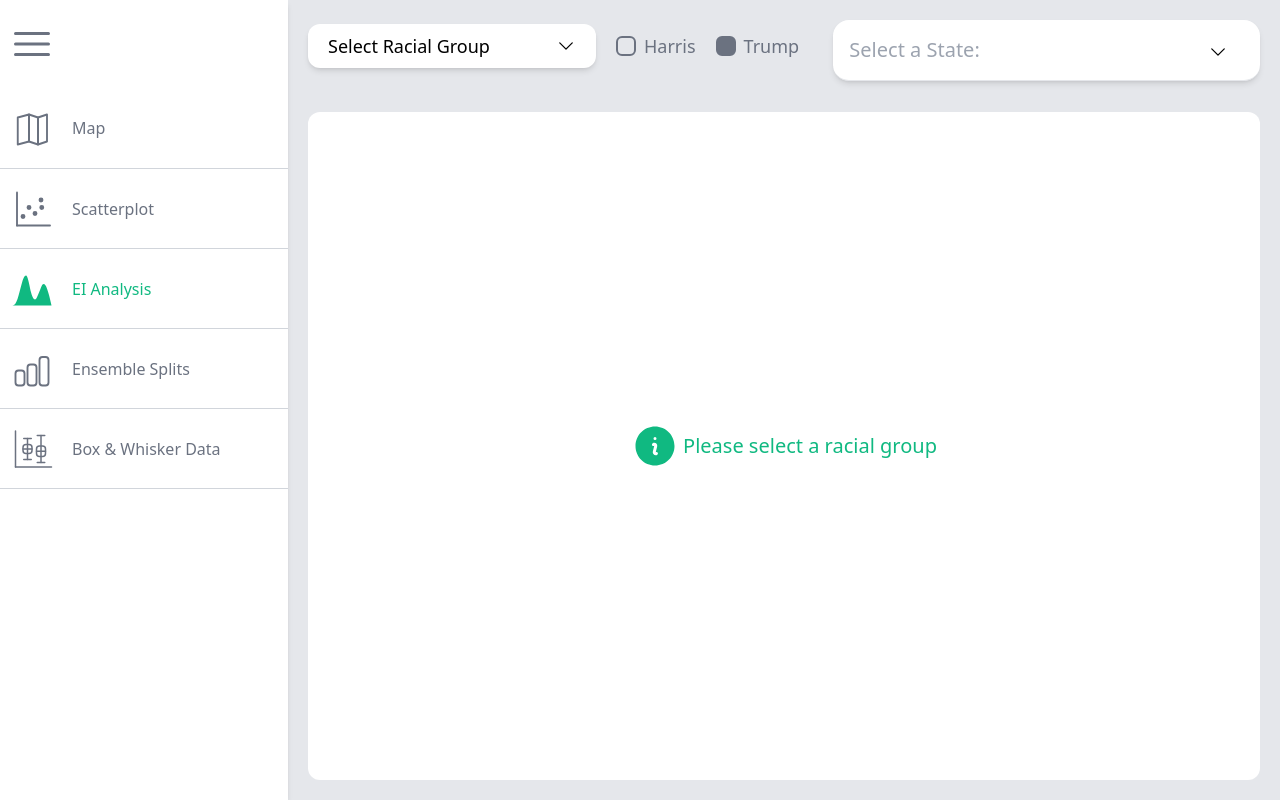
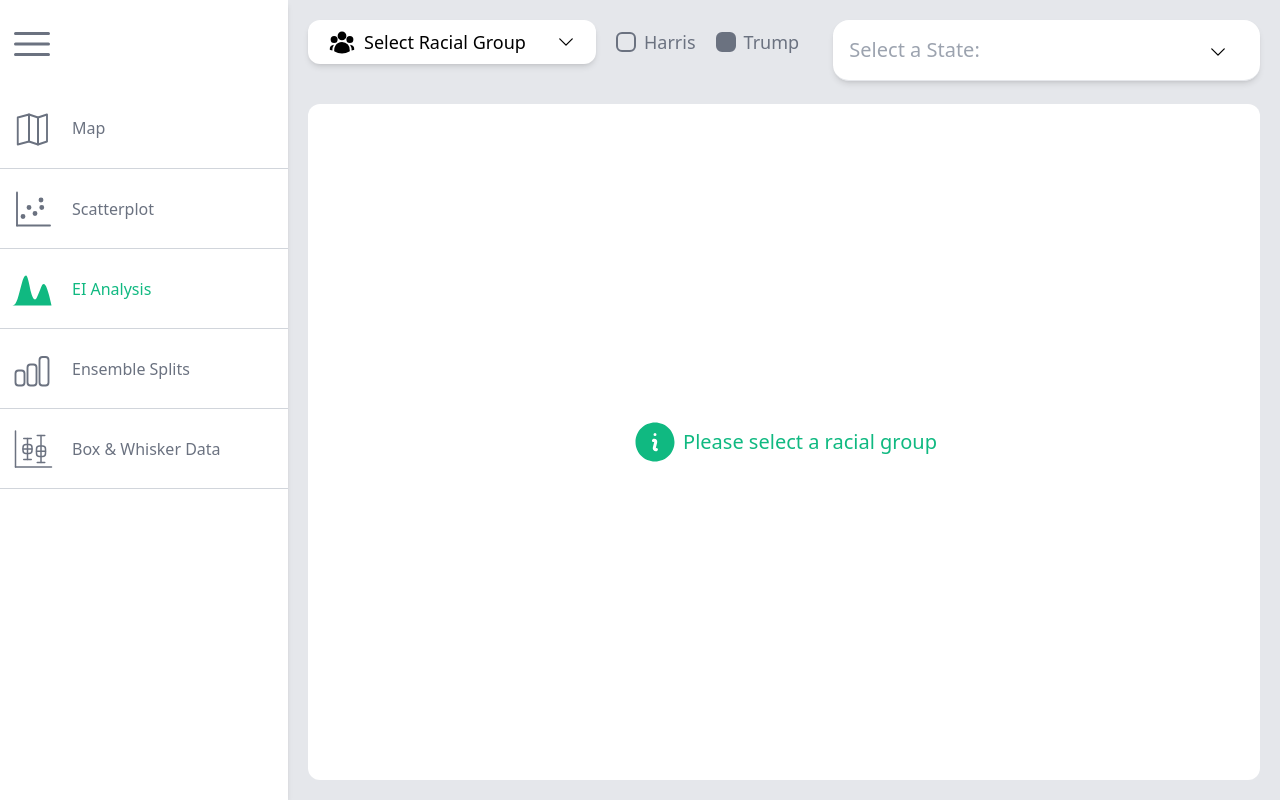
Before and after one commit to CSE416-Rockies/Rockies-VRA-Repeal-Analysis, a React (Vite) app in the folder client/: page /eiAnalysis in a window 1280 px wide. Built offline with nearby package versions, Linux system fonts and the light colour scheme.

Commit message:
removed py-5 for uniform dropdown alignment in EI

```diff
--- a/client/src/components/EIAnalysis.jsx
+++ b/client/src/components/EIAnalysis.jsx
@@ -5,7 +5,7 @@ import DropDownMenu from './DropDownMenu';
 import GlobalStoreContext from "../store";
 import GraphView from './GraphView';
 import { SelectionPlaceholder } from './selectionPlaceholder';
-
+import { UserGroupIcon } from '@heroicons/react/24/solid';
 
 import { drawEIAnalysis } from '../utils/drawEIAnalysis';
 import { RACES, PRESIDENT_CAND_LEGEND, getPrimarySecondaryColors } from "../utils/constants"
@@ -38,10 +38,10 @@ export default function EIAnalysis(){
         if(!data || !racialGroup|| !ref.current) return;
 
         function redraw(){
-                // Draw d3 scatterplot
-                d3.select(ref.current).selectAll("*").remove();                // prevent rendering on top of each other
-                drawEIAnalysis({givenSVG: ref.current, data: data, margin, racialLabel: racialGroup, candView});
-            }
+            // Draw d3 scatterplot
+            d3.select(ref.current).selectAll("*").remove();                // prevent rendering on top of each other
+            drawEIAnalysis({givenSVG: ref.current, data: data, margin, racialLabel: racialGroup, candView});
+        }
 
         const obsvr = new ResizeObserver(redraw);
         obsvr.observe(ref.current);
@@ -53,11 +53,11 @@ export default function EIAnalysis(){
 
 
     const choiceMenu =
-        <div className = 'flex gap-5  items-center'>
-            <DropDownMenu options = {RACES} onSelect = {setRacialGroup}/>
+        <div className = 'flex gap-5 items-center'>
+            <DropDownMenu options = {RACES} onSelect = {setRacialGroup} icon = {UserGroupIcon}/>
             <div className = 'flex items-center text-gray-500 gap-5'>
                 {PRESIDENT_CAND_LEGEND.map(({label})=>(
-                        <button key = {label} className = 'flex gap-2 text-lg py-3 items-center cursor-pointer group' onClick = {() => setCandView(label)}>
+                        <button key = {label} className = 'flex gap-2 text-lg items-center cursor-pointer group' onClick = {() => setCandView(label)}>
                             <div className = {`rounded-md border-2 w-5 h-5 border-gray-500 capitalize ${candView == label? 'bg-gray-500 ': 'group-hover:bg-gray-300'}`}>  </div>
                             <div className = 'capitalize'>{label}</div>
                         </button>
```
